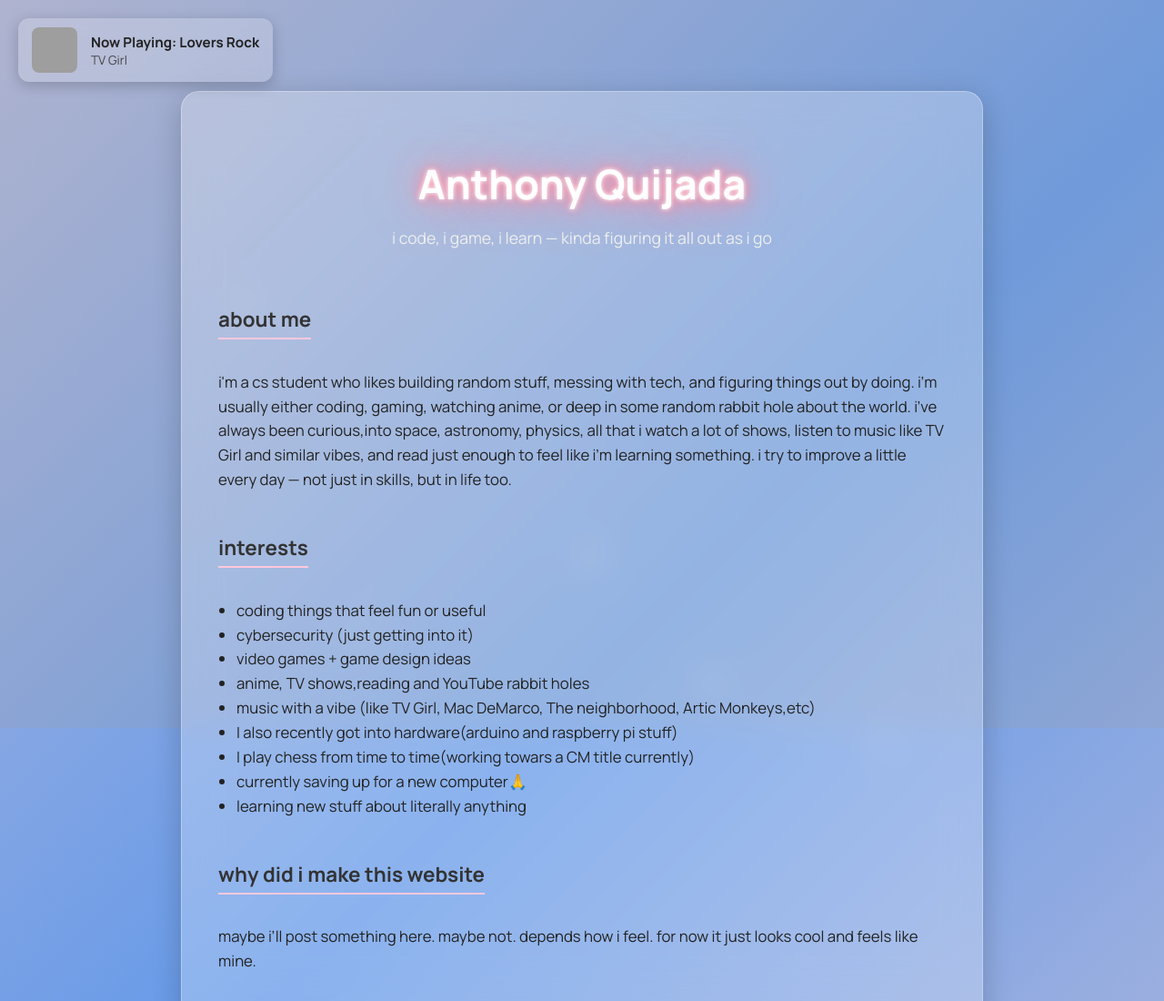
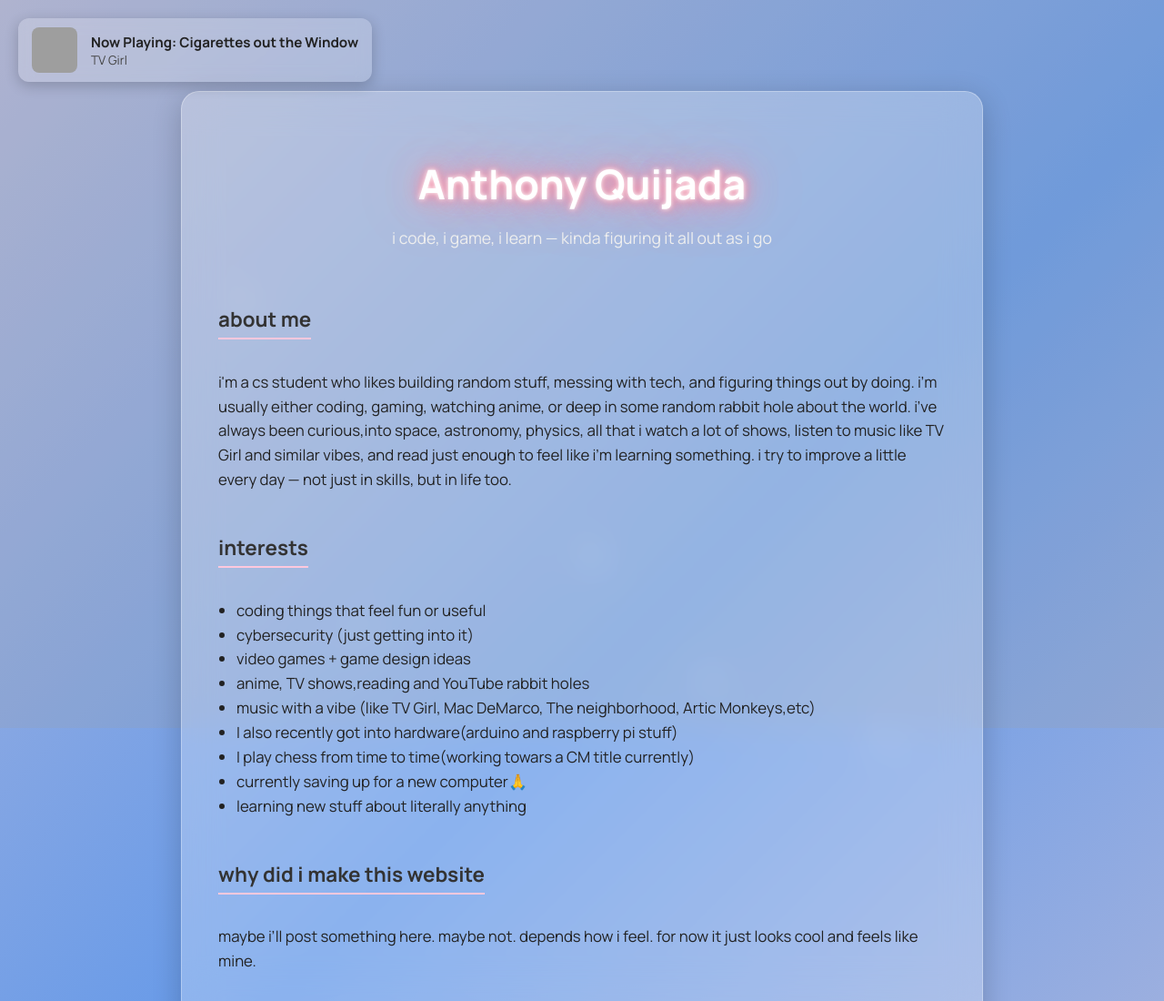
Before and after one commit to Anthonyxa/Anthonyxa.github.io, a plain HTML site: page index.html in a window 1280 px wide. Shown: the top 1100 px of the page at 91% size. Drawn offline with Linux system fonts and the light colour scheme; grey boxes are pictures that could not be loaded.

Commit message:
Update index.html

```diff
--- a/index.html
+++ b/index.html
@@ -23,7 +23,7 @@
   <div class="now-playing">
     <img src="https://i.redd.it/scott-pilgrim-and-tv-girl-album-fusion-was-inspired-to-do-v0-2mbkrnaos4sb1.jpg?width=1000&format=pjpg&auto=webp&s=99c5c077b78f825a20551c20b8361e9231e423ee" alt="TV Girl Album">
     <div class="track-info">
-      <div class="title">Now Playing: Lovers Rock</div>
+      <div class="title">Now Playing: Cigarettes out the Window</div>
       <div class="artist">TV Girl</div>
     </div>
   </div>
```
